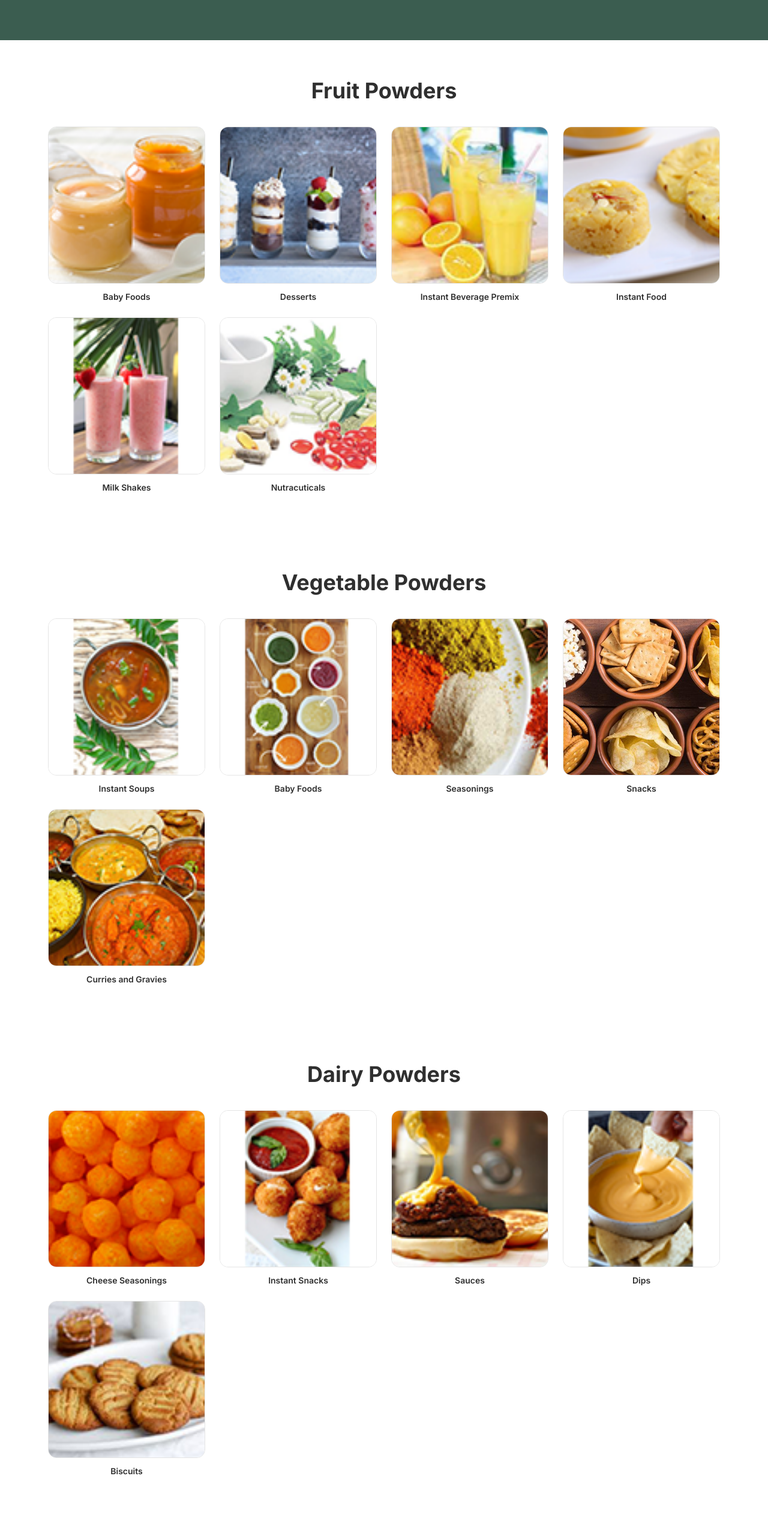
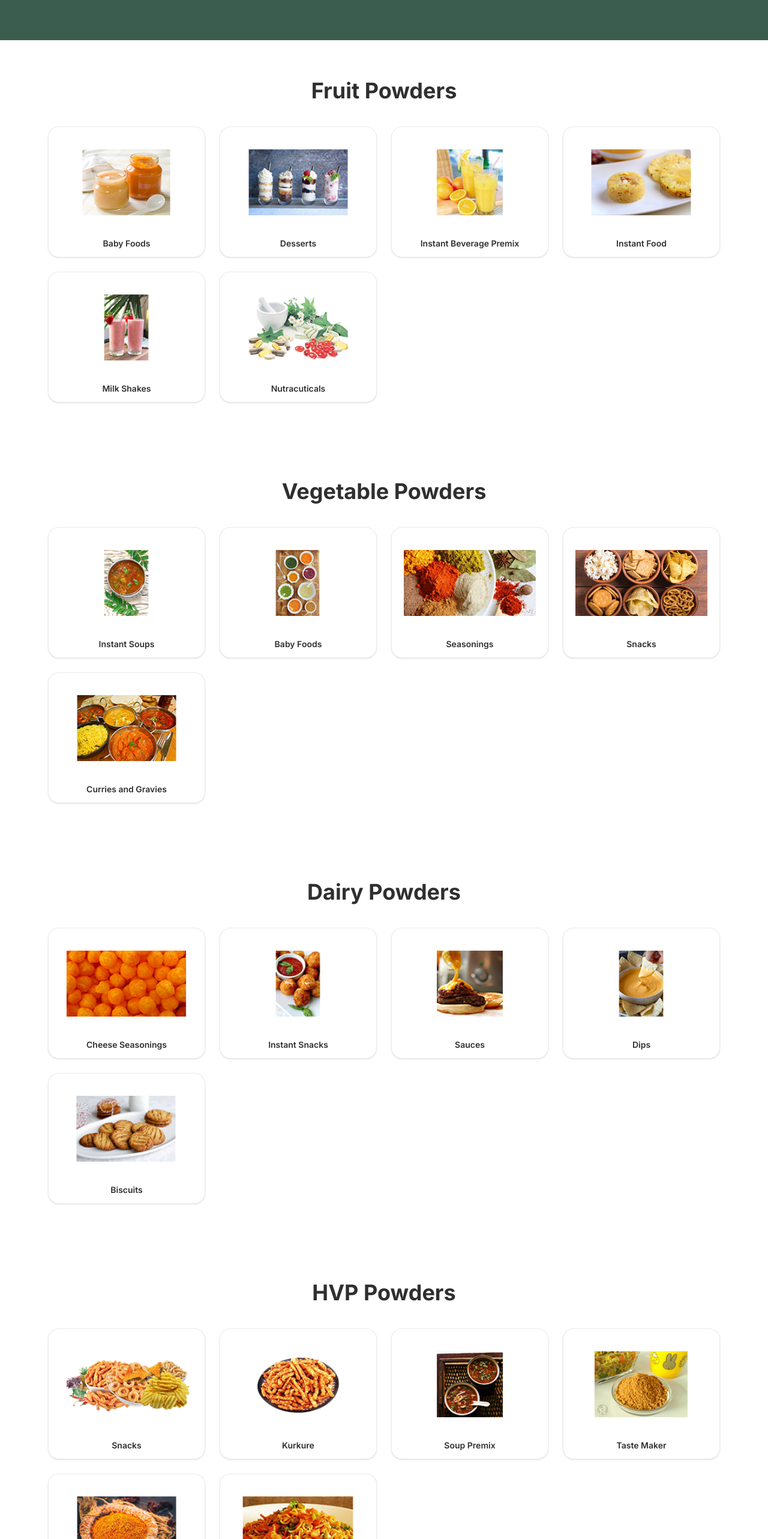
Before and after one commit to vaibhavsabhani/Aksharam-Nutra-Foods-Frontend, a Next.js app: page /application in a window 1280 px wide. Shown: the part 234-2800 px from the top of the page at 60% size. Built offline with nearby package versions, Linux system fonts and the light colour scheme.

Commit message:
fix the image issues

```diff
--- a/src/app/application/page.tsx
+++ b/src/app/application/page.tsx
@@ -10,46 +10,121 @@ export const metadata: Metadata = {
 };
 
 const fruitPowders: ProductItem[] = [
-  { image: "/products/Application/application_Baby-Foods.png", title: "Baby Foods" },
-  { image: "/products/Application/application_Desserts.png", title: "Desserts" },
-  { image: "/products/Application/application_Instant-Beverage-Premix.png", title: "Instant Beverage Premix" },
-  { image: "/products/Application/application_Instant-food.png", title: "Instant Food" },
-  { image: "/products/Application/application_Milk-SHakes.png", title: "Milk Shakes" },
-  { image: "/products/Application/application_Nutracuticals.png", title: "Nutracuticals" },
+  {
+    image: "/products/Application/application_Baby-Foods.png",
+    title: "Baby Foods",
+  },
+  {
+    image: "/products/Application/application_Desserts.png",
+    title: "Desserts",
+  },
+  {
+    image: "/products/Application/application_Instant-Beverage-Premix.png",
+    title: "Instant Beverage Premix",
+  },
+  {
+    image: "/products/Application/application_Instant-food.png",
+    title: "Instant Food",
+  },
+  {
+    image: "/products/Application/application_Milk-SHakes.png",
+    title: "Milk Shakes",
+  },
+  {
+    image: "/products/Application/application_Nutracuticals.png",
+    title: "Nutracuticals",
+  },
 ];
 
 const vegetablePowders: ProductItem[] = [
-  { image: "/products/Application/application_Instant-Soups.png", title: "Instant Soups" },
-  { image: "/products/Application/application_baby-food.png", title: "Baby Foods" },
-  { image: "/products/Application/application_Seasonings.png", title: "Seasonings" },
+  {
+    image: "/products/Application/application_Instant-Soups.png",
+    title: "Instant Soups",
+  },
+  {
+    image: "/products/Application/application_baby-food.png",
+    title: "Baby Foods",
+  },
+  {
+    image: "/products/Application/application_Seasonings.png",
+    title: "Seasonings",
+  },
   { image: "/products/Application/application_Snacks.jpg", title: "Snacks" },
-  { image: "/products/Application/application_Curries.png", title: "Curries and Gravies" },
+  {
+    image: "/products/Application/application_Curries.png",
+    title: "Curries and Gravies",
+  },
 ];
 
 const dairyPowders: ProductItem[] = [
-  { image: "/products/Application/application_Cheese-Seasoning.png", title: "Cheese Seasonings" },
-  { image: "/products/Application/application_Instant-Snacks.png", title: "Instant Snacks" },
+  {
+    image: "/products/Application/application_Cheese-Seasoning.png",
+    title: "Cheese Seasonings",
+  },
+  {
+    image: "/products/Application/application_Instant-Snacks.png",
+    title: "Instant Snacks",
+  },
   { image: "/products/Application/application_Sauces.png", title: "Sauces" },
   { image: "/products/Application/application_Dips.png", title: "Dips" },
-  { image: "/products/Application/application_Biscuits.png", title: "Biscuits" },
+  {
+    image: "/products/Application/application_Biscuits.png",
+    title: "Biscuits",
+  },
 ];
 
 const hvpPowders: ProductItem[] = [
-  { image: "/products/Application/application_Brands_10082017155242.png", title: "Snacks" },
-  { image: "/products/Application/application_Kurkure-2.png", title: "Kurkure" },
-  { image: "/products/Application/application_Soup-Premix.png", title: "Soup Premix" },
-  { image: "/products/Application/application_Taste-Maker.png", title: "Taste Maker" },
-  { image: "/products/Application/application_Seasoning.png", title: "Seasonings" },
-  { image: "/products/Application/application_Noodle-Masala.png", title: "Noodle Masala" },
+  {
+    image: "/products/Application/application_Brands_10082017155242.png",
+    title: "Snacks",
+  },
+  {
+    image: "/products/Application/application_Kurkure-2.png",
+    title: "Kurkure",
+  },
+  {
+    image: "/products/Application/application_Soup-Premix.png",
+    title: "Soup Premix",
+  },
+  {
+    image: "/products/Application/application_Taste-Maker.png",
+    title: "Taste Maker",
+  },
+  {
+    image: "/products/Application/application_Seasoning.png",
+    title: "Seasonings",
+  },
+  {
+    image: "/products/Application/application_Noodle-Masala.png",
+    title: "Noodle Masala",
+  },
 ];
 
 const naturalColor: ProductItem[] = [
-  { image: "/products/Application/application_Confectionery.png", title: "Confectionery" },
-  { image: "/products/Application/application_Soya-Sauce.png", title: "Soya Sauce" },
-  { image: "/products/Application/application_Soft-Drinks.png", title: "Soft Drinks" },
-  { image: "/products/Application/application_Cake-Premix.png", title: "Cake Premix" },
-  { image: "/products/Application/application_Biscuits-2.png", title: "Cookies" },
-  { image: "/products/Application/application_Biscuitt.png", title: "Biscuits" },
+  {
+    image: "/products/Application/application_Confectionery.png",
+    title: "Confectionery",
+  },
+  {
+    image: "/products/Application/application_Soya-Sauce.png",
+    title: "Soya Sauce",
+  },
+  {
+    image: "/products/Application/application_Soft-Drinks.png",
+    title: "Soft Drinks",
+  },
+  {
+    image: "/products/Application/application_Cake-Premix.png",
+    title: "Cake Premix",
+  },
+  {
+    image: "/products/Application/application_Biscuits-2.png",
+    title: "Cookies",
+  },
+  {
+    image: "/products/Application/application_Biscuitt.png",
+    title: "Biscuits",
+  },
 ];
 
 export default function ApplicationPage() {
@@ -57,11 +132,31 @@ export default function ApplicationPage() {
     <>
       <HeroBanner title="Application" />
 
-      <ProductGrid title="Fruit Powders" products={fruitPowders} />
-      <ProductGrid title="Vegetable Powders" products={vegetablePowders} />
-      <ProductGrid title="Dairy Powders" products={dairyPowders} />
-      <ProductGrid title="HVP Powders" products={hvpPowders} />
-      <ProductGrid title="Natural Color" products={naturalColor} />
+      <ProductGrid
+        title="Fruit Powders"
+        products={fruitPowders}
+        variant="application"
+      />
+      <ProductGrid
+        title="Vegetable Powders"
+        products={vegetablePowders}
+        variant="application"
+      />
+      <ProductGrid
+        title="Dairy Powders"
+        products={dairyPowders}
+        variant="application"
+      />
+      <ProductGrid
+        title="HVP Powders"
+        products={hvpPowders}
+        variant="application"
+      />
+      <ProductGrid
+        title="Natural Color"
+        products={naturalColor}
+        variant="application"
+      />
 
       <ExtraContentBlock />
     </>
--- a/src/components/sections/ProductGrid.tsx
+++ b/src/components/sections/ProductGrid.tsx
@@ -4,29 +4,60 @@ interface ProductGridProps {
   title?: string;
   lead?: string;
   products: ProductItem[];
+  variant?: "default" | "application";
 }
 
-export function ProductGrid({ title, lead, products }: ProductGridProps) {
+export function ProductGrid({
+  title,
+  lead,
+  products,
+  variant = "default",
+}: ProductGridProps) {
+  const isApplicationVariant = variant === "application";
+
   return (
     <section className="mx-auto max-w-6xl px-4 py-16">
       {title ? (
         <div className="mb-10 text-center">
-          <h2 className="text-3xl font-bold text-brand-ink md:text-4xl">{title}</h2>
+          <h2 className="text-3xl font-bold text-brand-ink md:text-4xl">
+            {title}
+          </h2>
           {lead ? <p className="mt-2 text-brand-muted">{lead}</p> : null}
         </div>
       ) : null}
       <div className="grid grid-cols-2 gap-6 sm:grid-cols-3 lg:grid-cols-4">
         {products.map((product, i) => (
           <div key={`${product.title}-${i}`} className="text-center">
-            <div className="overflow-hidden rounded-xl border bg-white">
-              {/* eslint-disable-next-line @next/next/no-img-element */}
-              <img
-                src={product.image}
-                alt={product.title}
-                className="aspect-square w-full object-cover"
-              />
+            <div
+              className={
+                isApplicationVariant
+                  ? "group rounded-2xl border border-border/70 bg-white p-3 text-center shadow-sm transition duration-300 hover:-translate-y-1 hover:bg-brand-bg/80 hover:shadow-md"
+                  : "overflow-hidden rounded-xl border bg-white"
+              }
+            >
+              <div className="overflow-hidden rounded-xl bg-white">
+                {/* eslint-disable-next-line @next/next/no-img-element */}
+                <img
+                  src={product.image}
+                  alt={product.title}
+                  className={
+                    isApplicationVariant
+                      ? "h-36 w-full object-contain p-2 transition duration-300 group-hover:scale-105 sm:h-40"
+                      : "aspect-square w-full object-cover"
+                  }
+                />
+              </div>
+              {isApplicationVariant ? (
+                <h3 className="mt-3 text-sm font-semibold text-brand-ink transition group-hover:text-brand">
+                  {product.title}
+                </h3>
+              ) : null}
             </div>
-            <h3 className="mt-3 text-sm font-semibold text-brand-ink">{product.title}</h3>
+            {!isApplicationVariant ? (
+              <h3 className="mt-3 text-sm font-semibold text-brand-ink">
+                {product.title}
+              </h3>
+            ) : null}
           </div>
         ))}
       </div>
```
